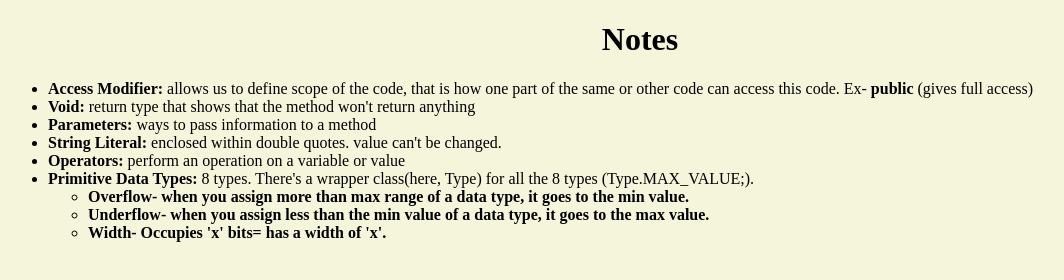
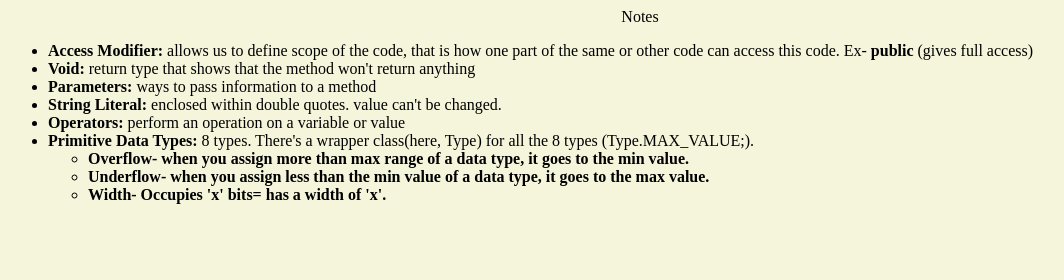
Before and after one commit to nope-not-me/javastuff.github.io, a plain HTML site: page index.html in a window 1280 px wide. Shown: the whole page, without its empty margins (0-1064 px from the left). Drawn offline with Linux system fonts and the light colour scheme.

Commit message:
Update index.html

```diff
--- a/index.html
+++ b/index.html
@@ -3,7 +3,7 @@
 <head><title>Java Notes from Udemy</title></head>
 
 <body bgcolor="#F5F5DC">
-<center><h1>Notes<h1></center>
+<center>Notes</center>
 
 
 <ul>
```
